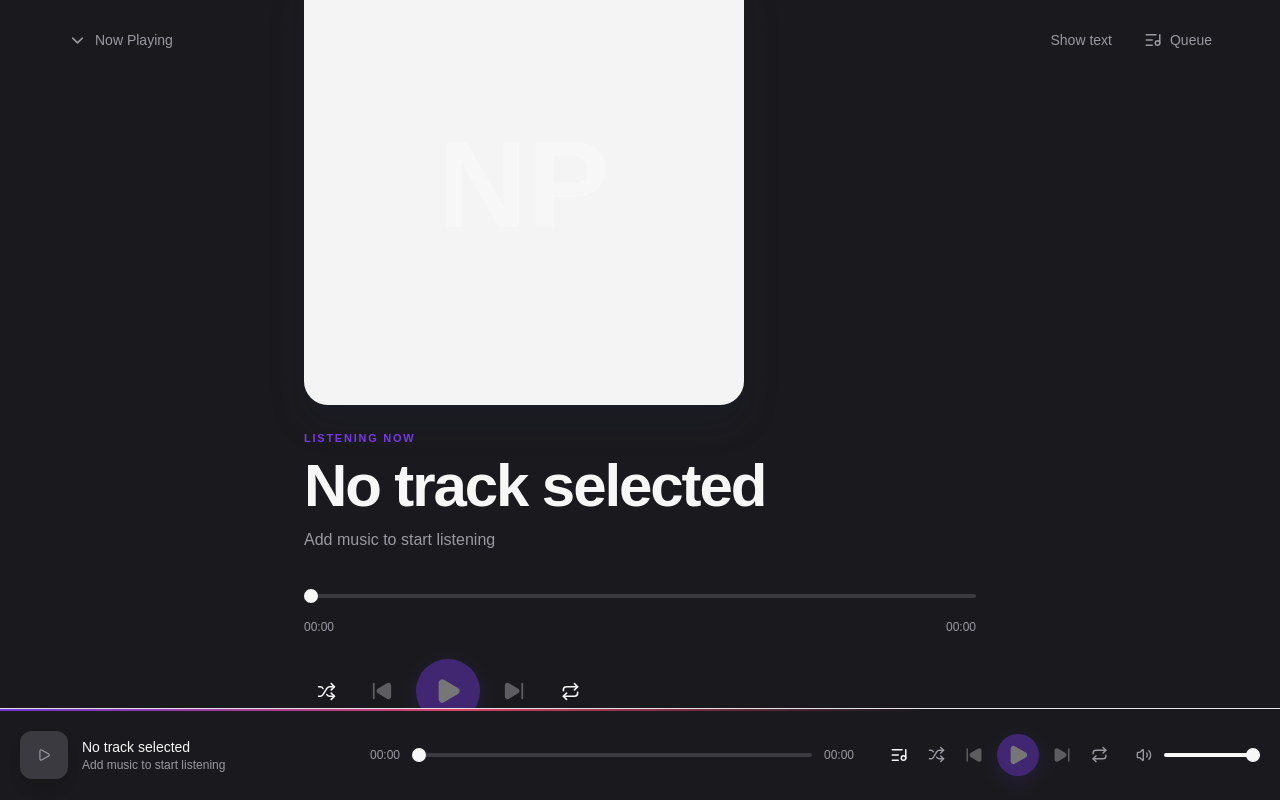
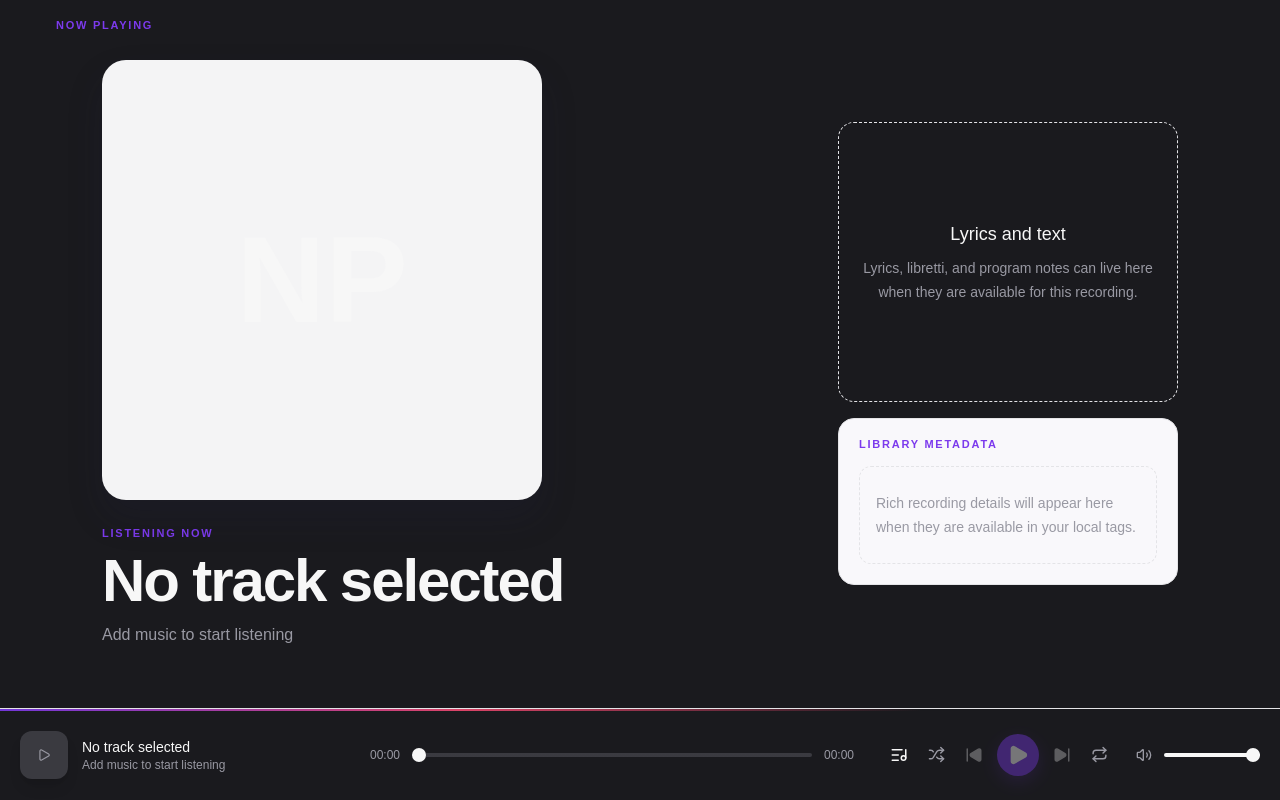
Before and after one commit to KenParker-CN/Sonata, a React (Vite) app: page /library in a window 1280 px wide. Both pictures are taken after a click on the button 44 px from the left and 754 px from the top of the page. Built offline with nearby package versions, Linux system fonts and the light colour scheme; a web font is replaced by a local one.

Commit message:
Remove redundant controls from now playing view

```diff
--- a/src/components/layout/NowPlayingView.tsx
+++ b/src/components/layout/NowPlayingView.tsx
@@ -1,25 +1,13 @@
 import type { CSSProperties, ReactNode } from 'react'
 import { useState } from 'react'
-import type { RepeatMode, Track } from '@/types/music'
-import { AnimatePresence, motion } from 'motion/react'
+import type { Track } from '@/types/music'
+import { motion } from 'motion/react'
 import {
-  ChevronDown,
   ChevronLeft,
   ChevronRight,
-  ListMusic,
-  Pause,
-  Play,
-  Repeat,
-  Repeat1,
-  Shuffle,
-  SkipBack,
-  SkipForward,
-  Volume2,
-  VolumeX,
 } from 'lucide-react'
 import { Link } from 'react-router-dom'
 import { cn } from '@/lib/utils'
-import { formatTime } from '@/utils/formatTime'
 import { parseArtists } from '@/utils/parseArtists'
 import { artistPath, trackPath } from '@/utils/routes'
 import GeneratedArt from '@/components/media/GeneratedArt'
@@ -28,32 +16,9 @@ import { getAudioQualityBadge } from '@/utils/getAudioQualityBadge'
 
 interface NowPlayingViewProps {
   track: Track | null
-  hasTrack: boolean
-  isPlaying: boolean
-  repeatMode: RepeatMode
-  shuffle: boolean
-  currentTime: number
-  duration: number
-  volume: number
-  canPrev: boolean
-  canNext: boolean
-  queueCount: number
-  playbackError?: string | null
-  onCollapse: () => void
-  onTogglePlay: () => void
-  onPrev: () => void
-  onNext: () => void
-  onSeek: (time: number) => void
-  onVolumeChange: (volume: number) => void
-  onCycleRepeatMode: () => void
-  onToggleShuffle: () => void
-  onOpenQueue: () => void
 }
 
 type MobilePanel = 'details' | 'now-playing' | 'lyrics'
-
-const controlButton =
-  'flex h-11 w-11 items-center justify-center rounded-full text-player-foreground transition hover:bg-player-border focus-visible:outline-none focus-visible:ring-2 focus-visible:ring-ring disabled:cursor-not-allowed disabled:opacity-30'
 
 function ArtworkDisplay({ track, className }: { track: Track | null; className?: string }) {
   return (
@@ -144,99 +109,6 @@ function LyricsPanel() {
   )
 }
 
-interface PlaybackControlsProps {
-  hasTrack: boolean
-  isPlaying: boolean
-  repeatMode: RepeatMode
-  shuffle: boolean
-  currentTime: number
-  duration: number
-  volume: number
-  canPrev: boolean
-  canNext: boolean
-  playbackError?: string | null
-  onTogglePlay: () => void
-  onPrev: () => void
-  onNext: () => void
-  onSeek: (time: number) => void
-  onVolumeChange: (volume: number) => void
-  onCycleRepeatMode: () => void
-  onToggleShuffle: () => void
-}
-
-function PlaybackControls({
-  hasTrack,
-  isPlaying,
-  repeatMode,
-  shuffle,
-  currentTime,
-  duration,
-  volume,
-  canPrev,
-  canNext,
-  playbackError,
-  onTogglePlay,
-  onPrev,
-  onNext,
-  onSeek,
-  onVolumeChange,
-  onCycleRepeatMode,
-  onToggleShuffle,
-}: PlaybackControlsProps) {
-  const progress = duration > 0 ? (currentTime / duration) * 100 : 0
-
-  return (
-    <div>
-      <input
-        type="range"
-        min={0}
-        max={duration || 0}
-        value={currentTime}
-        onChange={event => onSeek(Number(event.target.value))}
-        aria-label="Track progress"
-        className="progress-bar progress-bar-player h-6 w-full"
-        style={{ '--range-fill': `${progress}%` } as CSSProperties}
-      />
-      <div className="mt-1 flex justify-between text-xs tabular-nums text-player-muted">
-        <span>{formatTime(currentTime)}</span>
-        <span>{formatTime(duration)}</span>
-      </div>
-      <div className="mt-6 flex items-center justify-center gap-1 sm:gap-3 lg:justify-start">
-        <button type="button" onClick={onToggleShuffle} aria-label={shuffle ? 'Disable shuffle' : 'Enable shuffle'} className={cn(controlButton, shuffle && 'text-player-accent')}>
-          <Shuffle size={19} />
-        </button>
-        <button type="button" onClick={onPrev} disabled={!canPrev} aria-label="Previous track" className={controlButton}>
-          <SkipBack size={22} fill="currentColor" />
-        </button>
-        <button type="button" onClick={onTogglePlay} disabled={!hasTrack} aria-label={isPlaying ? 'Pause' : 'Play'} className="player-play flex h-16 w-16 items-center justify-center rounded-full transition hover:scale-105 focus-visible:outline-none focus-visible:ring-2 focus-visible:ring-ring disabled:opacity-40">
-          {isPlaying ? <Pause size={28} fill="currentColor" /> : <Play size={28} fill="currentColor" />}
-        </button>
-        <button type="button" onClick={onNext} disabled={!canNext} aria-label="Next track" className={controlButton}>
-          <SkipForward size={22} fill="currentColor" />
-        </button>
-        <button type="button" onClick={onCycleRepeatMode} aria-label={repeatMode === 'off' ? 'Enable repeat all' : repeatMode === 'all' ? 'Enable repeat one' : 'Disable repeat'} className={cn(controlButton, repeatMode !== 'off' && 'text-player-accent')}>
-          {repeatMode === 'one' ? <Repeat1 size={19} /> : <Repeat size={19} />}
-        </button>
-      </div>
-      <div className="mx-auto mt-7 flex max-w-xs items-center gap-2 text-player-muted lg:mx-0">
-        {volume === 0 ? <VolumeX size={16} /> : <Volume2 size={16} />}
-        <input
-          type="range"
-          min={0}
-          max={1}
-          step={0.01}
-          value={volume}
-          onChange={event => onVolumeChange(Number(event.target.value))}
-          aria-label="Volume"
-          className="progress-bar progress-bar-player h-5 flex-1"
-          style={{ '--range-fill': `${volume * 100}%` } as CSSProperties}
-        />
-      </div>
-      {playbackError && <p className="mt-4 text-sm text-destructive" role="alert">{playbackError}</p>}
-    </div>
-  )
-}
-
 function MobilePager({ panel, setPanel, children }: { panel: MobilePanel; setPanel: (panel: MobilePanel) => void; children: Record<MobilePanel, ReactNode> }) {
   const panels: MobilePanel[] = ['details', 'now-playing', 'lyrics']
   const index = panels.indexOf(panel)
@@ -283,61 +155,16 @@ function MobilePager({ panel, setPanel, children }: { panel: MobilePanel; setPan
   )
 }
 
-export default function NowPlayingView({
-  track,
-  hasTrack,
-  isPlaying,
-  repeatMode,
-  shuffle,
-  currentTime,
-  duration,
-  volume,
-  canPrev,
-  canNext,
-  queueCount,
-  playbackError,
-  onCollapse,
-  onTogglePlay,
-  onPrev,
-  onNext,
-  onSeek,
-  onVolumeChange,
-  onCycleRepeatMode,
-  onToggleShuffle,
-  onOpenQueue,
-}: NowPlayingViewProps) {
+export default function NowPlayingView({ track }: NowPlayingViewProps) {
   const [mobilePanel, setMobilePanel] = useState<MobilePanel>('now-playing')
-  const [textOpen, setTextOpen] = useState(false)
   const artworkStyle = track?.cover ? ({ backgroundImage: `url(${track.cover})` } as CSSProperties) : undefined
   const details = <MetadataPanel track={track} />
   const lyrics = <LyricsPanel />
-  const playback = (
-    <PlaybackControls
-      hasTrack={hasTrack}
-      isPlaying={isPlaying}
-      repeatMode={repeatMode}
-      shuffle={shuffle}
-      currentTime={currentTime}
-      duration={duration}
-      volume={volume}
-      canPrev={canPrev}
-      canNext={canNext}
-      playbackError={playbackError}
-      onTogglePlay={onTogglePlay}
-      onPrev={onPrev}
-      onNext={onNext}
-      onSeek={onSeek}
-      onVolumeChange={onVolumeChange}
-      onCycleRepeatMode={onCycleRepeatMode}
-      onToggleShuffle={onToggleShuffle}
-    />
-  )
   const nowPlaying = (
     <div className="flex flex-col items-center gap-7 lg:items-start">
       <ArtworkDisplay track={track} className="w-[min(72vw,380px)] sm:w-[min(58vw,440px)]" />
       <div className="w-full text-center lg:text-left">
         <TrackInfo track={track} />
-        <div className="mt-8">{playback}</div>
       </div>
     </div>
   )
@@ -354,19 +181,8 @@ export default function NowPlayingView({
       <div className="pointer-events-none absolute inset-0 opacity-30 blur-3xl" style={artworkStyle} aria-hidden="true" />
       <div className="relative mx-auto flex min-h-full w-full max-w-7xl flex-1 flex-col px-5 pb-8 pt-5 sm:px-10 lg:px-14">
         <header className="flex items-center justify-between">
-          <button type="button" onClick={onCollapse} aria-label="Collapse Now Playing" className="flex h-10 items-center gap-2 rounded-full px-3 text-sm text-player-muted transition hover:bg-player-border hover:text-player-foreground focus-visible:outline-none focus-visible:ring-2 focus-visible:ring-ring">
-            <ChevronDown size={19} />
-            <span className="hidden sm:inline">Now Playing</span>
-          </button>
           <div className="flex items-center gap-2">
-            <button type="button" onClick={() => setTextOpen(value => !value)} className="hidden rounded-full px-3 py-2 text-sm text-player-muted transition hover:bg-player-border hover:text-player-foreground focus-visible:outline-none focus-visible:ring-2 focus-visible:ring-ring xl:inline-flex">
-              {textOpen ? 'Hide text' : 'Show text'}
-            </button>
-            <button type="button" onClick={onOpenQueue} aria-label="Open queue" className="relative flex h-10 items-center gap-2 rounded-full px-3 text-sm text-player-muted transition hover:bg-player-border hover:text-player-foreground focus-visible:outline-none focus-visible:ring-2 focus-visible:ring-ring">
-              <ListMusic size={18} />
-              <span className="hidden sm:inline">Queue</span>
-              {queueCount > 0 && <span className="flex h-5 min-w-5 items-center justify-center rounded-full bg-player-accent px-1 text-[10px] font-bold text-player">{queueCount}</span>}
-            </button>
+            <p className="section-kicker text-player-accent">Now Playing</p>
           </div>
         </header>
 
@@ -378,14 +194,10 @@ export default function NowPlayingView({
 
         <div className="relative hidden min-h-0 flex-1 items-center justify-center gap-10 py-8 lg:flex xl:gap-16">
           <div className="min-w-0 max-w-2xl flex-1">{nowPlaying}</div>
-          <AnimatePresence initial={false}>
-            {textOpen && (
-              <motion.aside initial={{ opacity: 0, x: 24, width: 0 }} animate={{ opacity: 1, x: 0, width: 340 }} exit={{ opacity: 0, x: 24, width: 0 }} className="hidden max-h-[min(680px,75vh)] min-h-0 shrink-0 flex-col gap-4 overflow-hidden xl:flex">
-                <LyricsPanel />
-                <MetadataPanel track={track} />
-              </motion.aside>
-            )}
-          </AnimatePresence>
+          <aside className="hidden max-h-[min(680px,75vh)] min-h-0 shrink-0 flex-col gap-4 overflow-hidden xl:flex xl:w-[340px]">
+            <LyricsPanel />
+            <MetadataPanel track={track} />
+          </aside>
         </div>
       </div>
     </motion.section>
--- a/src/components/layout/PlayerBar.tsx
+++ b/src/components/layout/PlayerBar.tsx
@@ -77,29 +77,7 @@ export default function PlayerBar({
     <>
       <AnimatePresence>
         {nowPlayingOpen && (
-          <NowPlayingView
-            track={track}
-            hasTrack={hasTrack}
-            isPlaying={isPlaying}
-            repeatMode={repeatMode}
-            shuffle={shuffle}
-            currentTime={currentTime}
-            duration={duration}
-            volume={volume}
-            canPrev={canPrev}
-            canNext={canNext}
-            queueCount={queueCount}
-            playbackError={playbackError}
-            onCollapse={() => setNowPlayingOpen(false)}
-            onTogglePlay={onTogglePlay}
-            onPrev={onPrev}
-            onNext={onNext}
-            onSeek={onSeek}
-            onVolumeChange={onVolumeChange}
-            onCycleRepeatMode={onCycleRepeatMode}
-            onToggleShuffle={onToggleShuffle}
-            onOpenQueue={onOpenQueue}
-          />
+          <NowPlayingView track={track} />
         )}
       </AnimatePresence>
       <div className="player-dock h-(--player-height) shrink-0 bg-player text-player-foreground border-t border-player-border flex items-center px-2 sm:px-5 gap-1 sm:gap-4">
```
